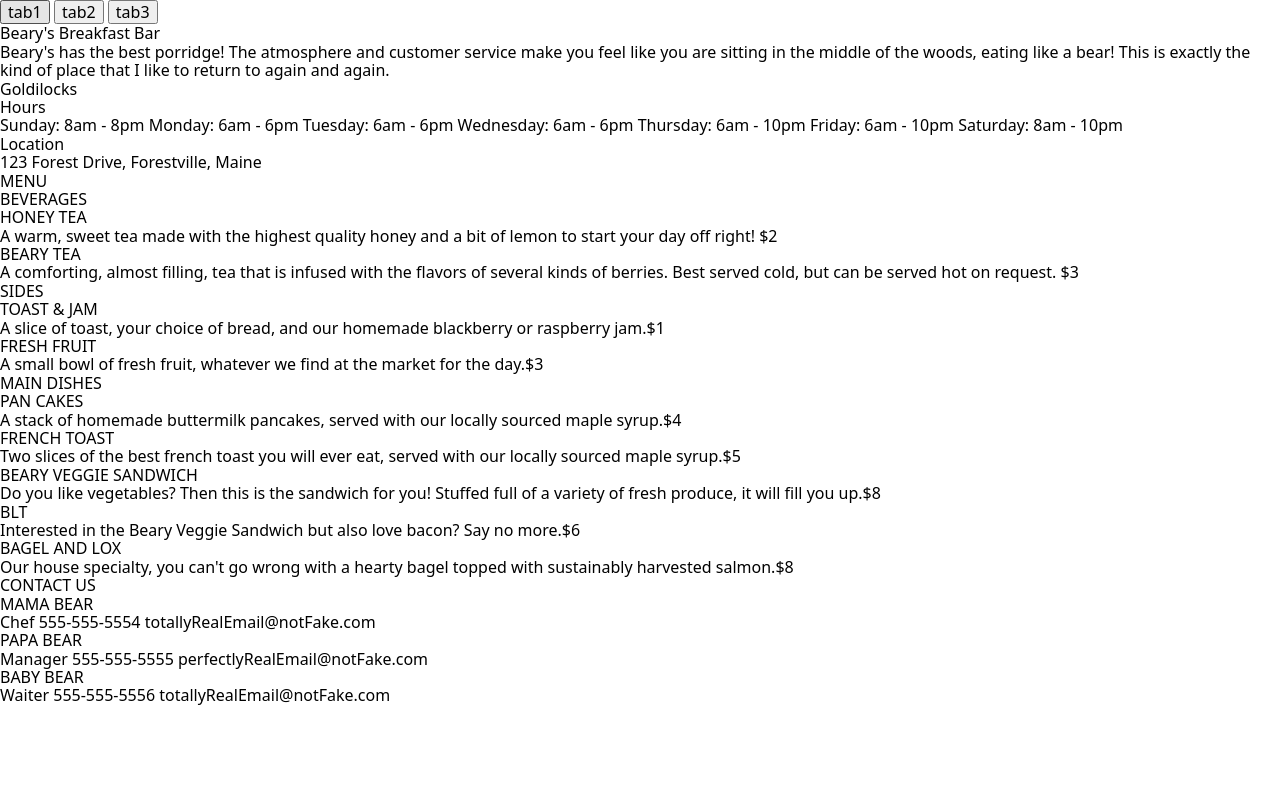
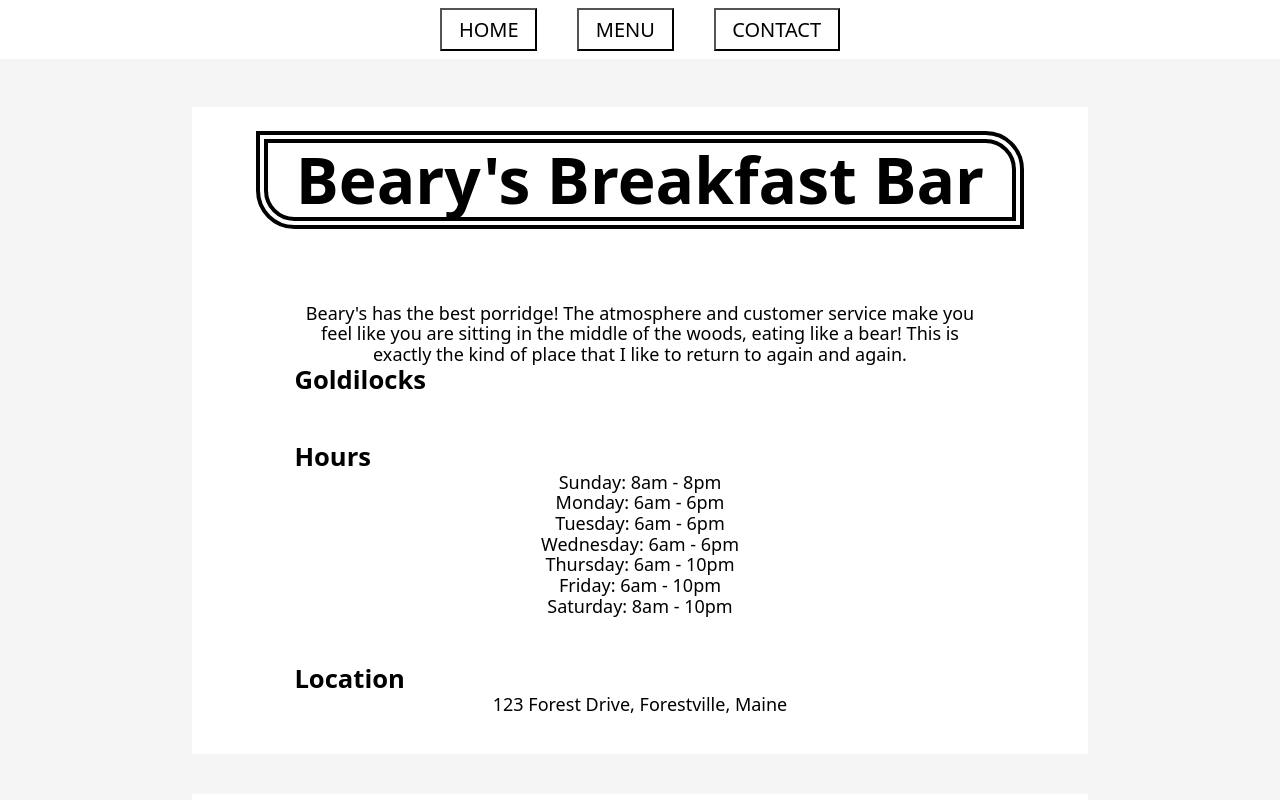
Before and after one commit to RAJA-2007-SOHAIB/odin-restaurant-page, a website built with webpack: page src/template.html in a window 1280 px wide. Shown: the top 800 px of the page. Built offline with nearby package versions, Linux system fonts and the light colour scheme.

Commit message:
Write the css for the pages

```diff
--- a/src/index.js
+++ b/src/index.js
@@ -1 +1 @@
-import styles from "./styles.css"
+import styles from "./styles.css";
--- a/src/styles.css
+++ b/src/styles.css
@@ -26,3 +26,121 @@ h5 {
     font-size: inherit;
     font-weight: inherit;
 }
+
+/* :) (:
+*/
+
+header {
+    display: flex;
+    justify-content: center;
+    padding: 1vh 2vw;
+}
+
+header>nav>button{
+    padding: 1vh 1.3vw;
+    margin: 0 1.4vw;
+    background-color: transparent;
+    font-size: 20px;
+    font-weight: 500;
+}
+#content {
+    background-color: whitesmoke;
+    font-size: minmax(16px, 3vw, 26px);
+    padding: 1vh 1.5vw;
+}
+#content .pages{
+    display: flex;
+    flex-direction: column;
+    gap: 2vh 0;
+    width: max(70vw, 240px);
+    margin: 5vh auto;
+    padding: 3vh max(5vw, 20px);
+    background-color: white;
+}
+
+.pages .title,
+.home .info,
+.home .timings,
+.home .adress{
+    text-align: center;
+}
+
+.pages .title{
+    font-size: max(5vw, 36px);
+    font-weight: bold;
+    margin-bottom: min(7vh, 42px);
+    border-top-right-radius: max(10px, 3vw);
+    border-bottom-left-radius: max(10px, 3vw);
+    border: max(10px, 1vw) double black;
+}
+
+.home .timings,
+.home .info,
+.home .adress{
+    font-size: max(1vw, 18px);
+    font-weight: 500;
+    padding: 2vh max(3vw, 16px);
+}
+
+.location,
+.hours,
+.end {
+    justify-self: left;
+    font-weight: 600;
+    font-size: max(2vw, 24px);
+}
+
+
+.menu .category{
+    border: 2px solid gray;
+    margin-bottom: 2.5vh;
+    padding: 2vh 2vw;
+}
+
+.menu .category:last-child{
+    margin-bottom: 0;
+}
+
+.category .category-name{
+    font-size: x-large;
+    font-weight: bold;
+    justify-self: center;
+    padding: 2vh max(3vw, 16px);
+    margin-bottom: 1.5vh;
+    text-align: center;
+}
+
+.category .dish-item{
+    margin: 2vh 0 3vh;
+    padding: 1vh 1vw;
+    border: 2px solid black;
+    border-radius: 5px;
+}
+
+.dish-item .dish-name{
+    font-size: larger;
+    font-weight: bolder;
+    margin-bottom: 1vh;
+}
+
+.dish-item span{
+    font-size: large;
+    font-weight: bold;
+    text-decoration: underline;
+
+}
+
+.contact .person{
+    border: 2px solid black;
+    padding: 1vh 1vw;
+}
+
+.contact .person .person-name{
+    font-size: larger;
+    font-weight: bolder;
+}
+.contact .person .details{
+    font-size: medium;
+    font-weight: bold;
+    margin-left: min(15px, 2vw);
+}
--- a/src/template.html
+++ b/src/template.html
@@ -10,9 +10,9 @@
 <body>
     <header>
         <nav>
-            <button>tab1</button>
-            <button>tab2</button>
-            <button>tab3</button>
+            <button class="home-btn">HOME</button>
+            <button class="menu-btn">MENU</button>
+            <button class="contact-btn">CONTACT</button>
         </nav>
     </header>
     <div id="content">
@@ -38,13 +38,13 @@
                     Hours
                 </div>
                 <div class="text">
-                    Sunday: 8am - 8pm
-                    Monday: 6am - 6pm
-                    Tuesday: 6am - 6pm
-                    Wednesday: 6am - 6pm
-                    Thursday: 6am - 10pm
-                    Friday: 6am - 10pm
-                    Saturday: 8am - 10pm
+                    Sunday: 8am - 8pm <br>
+                    Monday: 6am - 6pm <br>
+                    Tuesday: 6am - 6pm <br>
+                    Wednesday: 6am - 6pm <br>
+                    Thursday: 6am - 10pm <br>
+                    Friday: 6am - 10pm <br>
+                    Saturday: 8am - 10pm <br>
                 </div>
             </div>
 
@@ -135,27 +135,26 @@
             <div class="title">CONTACT US</div>
             <div class="person">
                 <div class="person-name">MAMA BEAR</div>
-                <div class="details">Chef
+                <div class="details">Chef <br>
 
-                    555-555-5554
+                    555-555-5554 <br>
 
-                    totallyRealEmail@notFake.com</div>
+                    themail@notFake.com <br></div>
             </div>
             <div class="person">
                 <div class="person-name">PAPA BEAR</div>
-                <div class="details">Manager
+                <div class="details">Manager <br>
 
-                    555-555-5555
+                    555-555-5555 <br>
 
-                    perfectlyRealEmail@notFake.com</div>
+                    Email@notFake.com <br></div>
             </div>
             <div class="person">
                 <div class="person-name">BABY BEAR</div>
-                <div class="details">Waiter
-
-                    555-555-5556
-
-                    totallyRealEmail@notFake.com</div>
+                <div class="details">Waiter<br>
+                    555-555-5556<br>
+                    Real@notFake.com<br>
+                </div>
             </div>
 
         </div>
```
